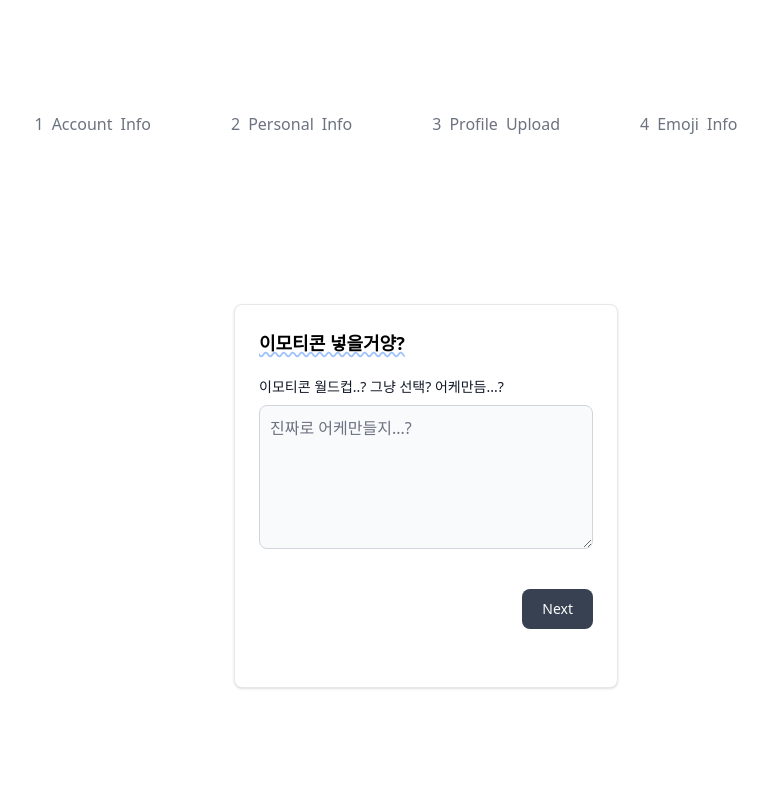
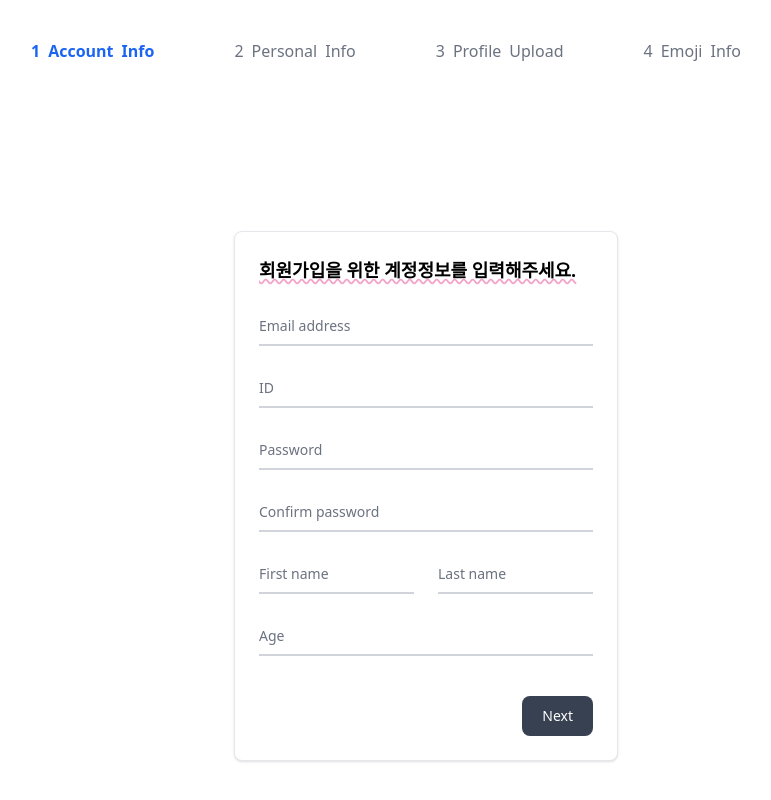
Before and after one commit to 42Seoul-Tea42/frontend, a Next.js app: page /auth/signup in a window 1280 px wide. Shown: the whole page, without its empty margins (214-985 px from the left). Built offline with nearby package versions, Linux system fonts and the light colour scheme.

Commit message:
style 스탭퍼 색깔의 하이라이팅을 현재 보고있는 폼에 맞춰 수정
- 지금 보고있는 단계의 폼의 스태퍼 색을 파란색으로 강조, font-bold로 글씨체 강조

```diff
--- a/app/auth/signup/components/SignupStepper.tsx
+++ b/app/auth/signup/components/SignupStepper.tsx
@@ -27,8 +27,8 @@ const SignupStepper: React.FC<SignupStepperProps> = ({ currentStep }) => {
         <li
           key={index}
           className={`flex md:w-full items-center after:content-[''] after:w-full after:h-1 after:border-b after:border-gray-200 after:border-1 after:hidden sm:after:inline-block after:mx-6 xl:after:mx-10 dark:after:border-gray-700 ${
-            currentStep > item.step ? 'text-blue-600 dark:text-blue-500' : ''
-          }`}
+            currentStep >= item.step ? 'text-blue-600 dark:text-blue-500' : ''
+          } ${currentStep === item.step ? 'font-bold' : ''}`}
         >
           <span className="flex items-center after:content-['/'] sm:after:hidden after:mx-2 after:text-gray-200 dark:after:text-gray-500">
             {currentStep > item.step ? <StepperSVG /> : <span className="me-2">{index + 1}</span>}
--- a/app/auth/signup/page.tsx
+++ b/app/auth/signup/page.tsx
@@ -39,8 +39,8 @@ const Signup: React.FC = () => {
       <div className="h-48">
         <SignupStepper currentStep={currentStep} />
       </div>
-      {/* {currentForm} */}
-      <EmojiInfoForm />
+      {currentForm}
+      {/* <EmojiInfoForm /> */}
     </div>
   );
 };
```
